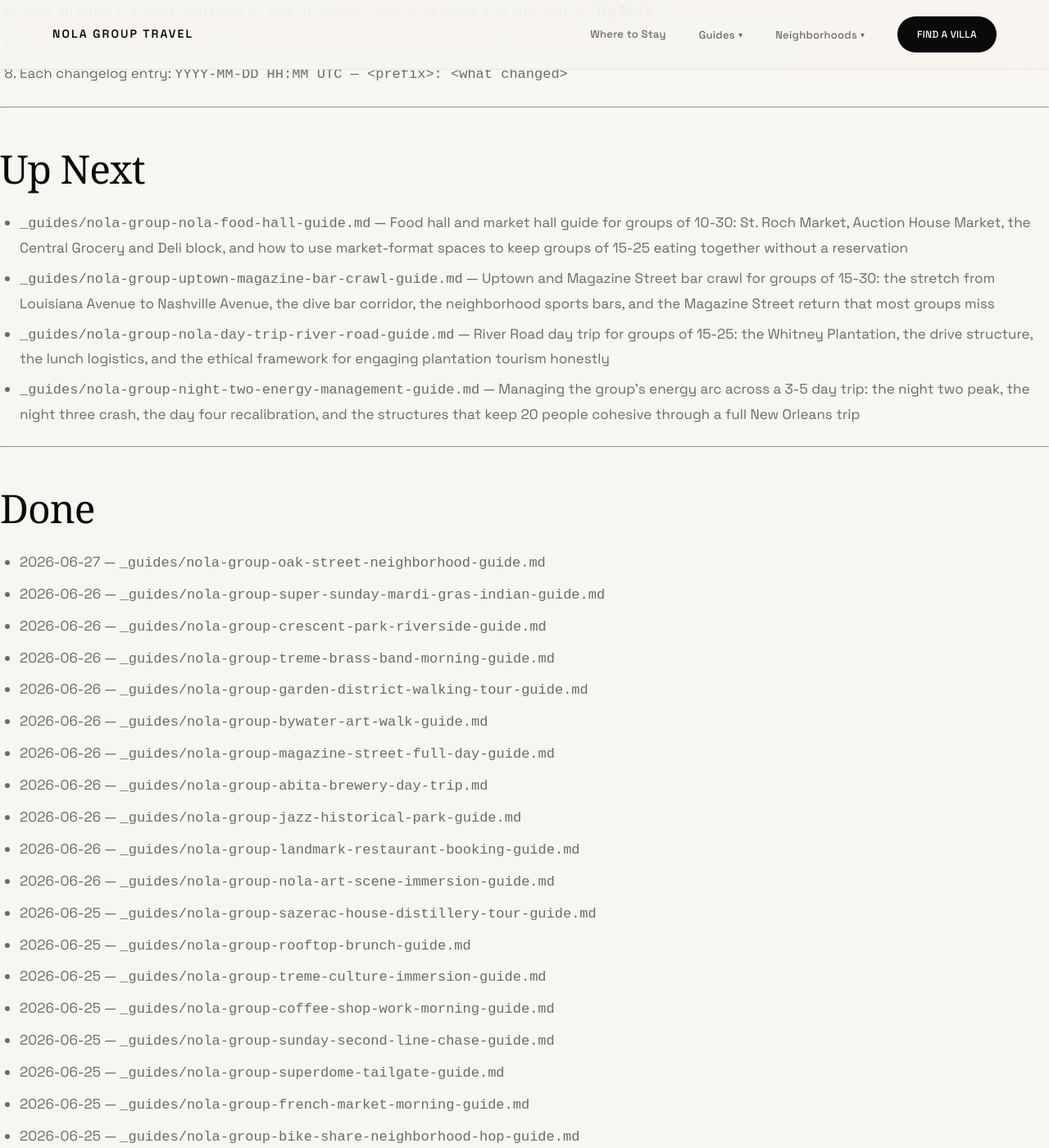
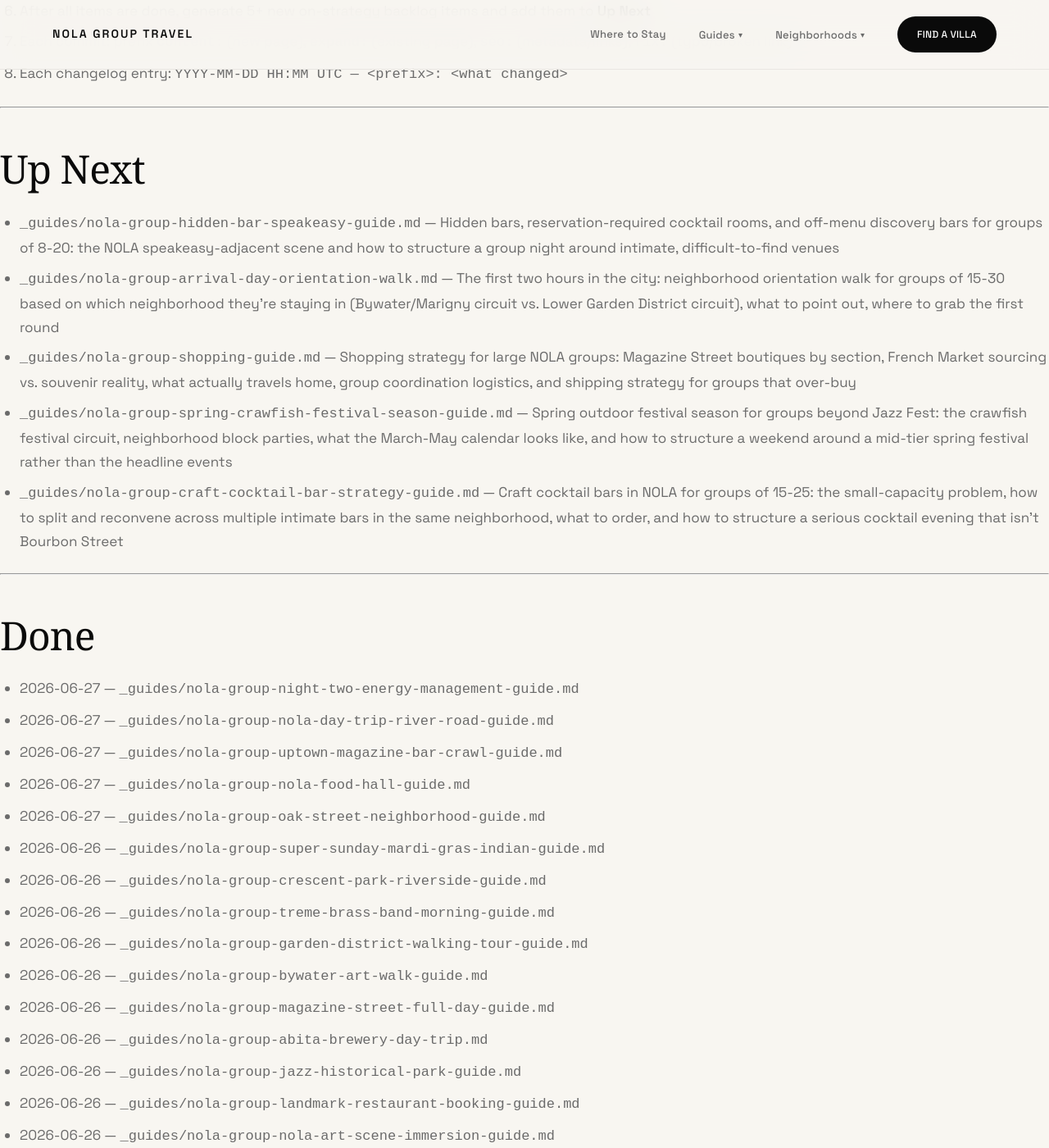
Before and after one commit to sjworth-dev/nola-group-travel, a Jekyll site: the page built from ROADMAP.md, in a window 1280 px wide and 1400 px high, scrolled down 3111 px. Shown: the whole window at 82% size. Built offline with Jekyll 4.4.1, drawn with Linux system fonts in a browser that asks for light colours; some web fonts are replaced; our own code applies the rules of GitHub Pages for plain Markdown files.

Commit message:
seo: update ROADMAP — move 4 guides to Done, add 5 new Up Next items, add changelog entries for 2026-06-27 run

```diff
--- a/ROADMAP.md
+++ b/ROADMAP.md
@@ -86,15 +86,20 @@ This is an independent guide. Properties may be described editorially as example
 
 ## Up Next
 
-- `_guides/nola-group-nola-food-hall-guide.md` — Food hall and market hall guide for groups of 10-30: St. Roch Market, Auction House Market, the Central Grocery and Deli block, and how to use market-format spaces to keep groups of 15-25 eating together without a reservation
-- `_guides/nola-group-uptown-magazine-bar-crawl-guide.md` — Uptown and Magazine Street bar crawl for groups of 15-30: the stretch from Louisiana Avenue to Nashville Avenue, the dive bar corridor, the neighborhood sports bars, and the Magazine Street return that most groups miss
-- `_guides/nola-group-nola-day-trip-river-road-guide.md` — River Road day trip for groups of 15-25: the Whitney Plantation, the drive structure, the lunch logistics, and the ethical framework for engaging plantation tourism honestly
-- `_guides/nola-group-night-two-energy-management-guide.md` — Managing the group's energy arc across a 3-5 day trip: the night two peak, the night three crash, the day four recalibration, and the structures that keep 20 people cohesive through a full New Orleans trip
+- `_guides/nola-group-hidden-bar-speakeasy-guide.md` — Hidden bars, reservation-required cocktail rooms, and off-menu discovery bars for groups of 8-20: the NOLA speakeasy-adjacent scene and how to structure a group night around intimate, difficult-to-find venues
+- `_guides/nola-group-arrival-day-orientation-walk.md` — The first two hours in the city: neighborhood orientation walk for groups of 15-30 based on which neighborhood they're staying in (Bywater/Marigny circuit vs. Lower Garden District circuit), what to point out, where to grab the first round
+- `_guides/nola-group-shopping-guide.md` — Shopping strategy for large NOLA groups: Magazine Street boutiques by section, French Market sourcing vs. souvenir reality, what actually travels home, group coordination logistics, and shipping strategy for groups that over-buy
+- `_guides/nola-group-spring-crawfish-festival-season-guide.md` — Spring outdoor festival season for groups beyond Jazz Fest: the crawfish festival circuit, neighborhood block parties, what the March-May calendar looks like, and how to structure a weekend around a mid-tier spring festival rather than the headline events
+- `_guides/nola-group-craft-cocktail-bar-strategy-guide.md` — Craft cocktail bars in NOLA for groups of 15-25: the small-capacity problem, how to split and reconvene across multiple intimate bars in the same neighborhood, what to order, and how to structure a serious cocktail evening that isn't Bourbon Street
 
 ---
 
 ## Done
 
+- 2026-06-27 — `_guides/nola-group-night-two-energy-management-guide.md`
+- 2026-06-27 — `_guides/nola-group-nola-day-trip-river-road-guide.md`
+- 2026-06-27 — `_guides/nola-group-uptown-magazine-bar-crawl-guide.md`
+- 2026-06-27 — `_guides/nola-group-nola-food-hall-guide.md`
 - 2026-06-27 — `_guides/nola-group-oak-street-neighborhood-guide.md`
 - 2026-06-26 — `_guides/nola-group-super-sunday-mardi-gras-indian-guide.md`
 - 2026-06-26 — `_guides/nola-group-crescent-park-riverside-guide.md`
@@ -684,4 +689,8 @@ This is an independent guide. Properties may be described editorially as example
 2026-06-26 11:00 UTC — content: add _guides/nola-group-jazz-historical-park-guide.md — Jazz National Historical Park half-day for music groups of 10-20: ranger programs, Congo Square, Tremé walk, and Frenchmen Street transition
 2026-06-26 11:30 UTC — content: add _guides/nola-group-landmark-restaurant-booking-guide.md — Commander's Palace, Galatoire's, Antoine's, and Dooky Chase booking guide for groups of 15-25: reservation systems, private rooms, dress codes, prix fixe logistics
 2026-06-27 10:00 UTC — content: add _guides/nola-group-oak-street-neighborhood-guide.md — Oak Street and Riverbend half-day guide for groups of 10-25: Maple Street Patisserie, Maple Leaf Bar, Carrollton corridor, and streetcar arrival structure
+2026-06-27 11:00 UTC — content: add _guides/nola-group-nola-food-hall-guide.md — food hall and market hall guide for groups of 10-30: St. Roch Market, Auction House Market, Central Grocery, and how to use market-format spaces to feed large groups without the reservation problem
+2026-06-27 11:15 UTC — content: add _guides/nola-group-uptown-magazine-bar-crawl-guide.md — Uptown Magazine Street bar crawl for groups of 15-30: Louisiana to Nashville corridor, dive bars, neighborhood sports bars, and the return route most groups miss
+2026-06-27 11:30 UTC — content: add _guides/nola-group-nola-day-trip-river-road-guide.md — River Road day trip for groups of 15-25: Whitney Plantation, ethical framework for plantation tourism, drive structure, and lunch logistics
+2026-06-27 11:45 UTC — content: add _guides/nola-group-night-two-energy-management-guide.md — managing the group energy arc across a 3-5 day NOLA trip: night two peak, night three crash, day four recalibration, and structures that keep 20 people cohesive
 2026-06-26 12:00 UTC — content: add _guides/nola-group-nola-art-scene-immersion-guide.md — NOLA art scene immersion beyond the Warehouse District: St. Claude, Bywater studios, Frenchmen Art Market, and Second Saturday logistics for groups of 10-20
```
